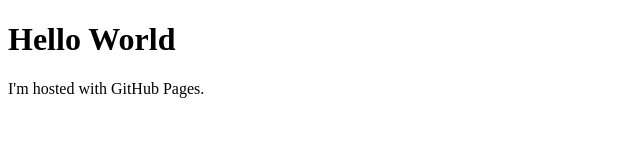
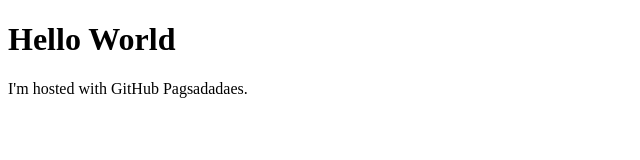
Before and after one commit to ImpressiveDot/ImpressiveDot.github.io, a plain HTML site: page index.html in a window 1280 px wide. Shown: the full height of the page, 0-640 px from the left. Drawn offline with Linux system fonts and the light colour scheme.

Commit message:
Update index.html

```diff
--- a/index.html
+++ b/index.html
@@ -2,6 +2,6 @@
 <html>
 <body>
 <h1>Hello World</h1>
-<p>I'm hosted with GitHub Pages.</p>
+<p>I'm hosted with GitHub Pagsadadaes.</p>
 </body>
 </html>
```
